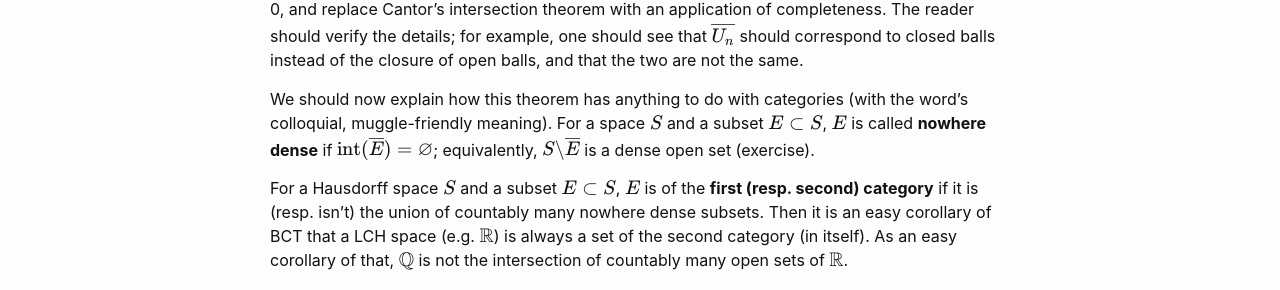
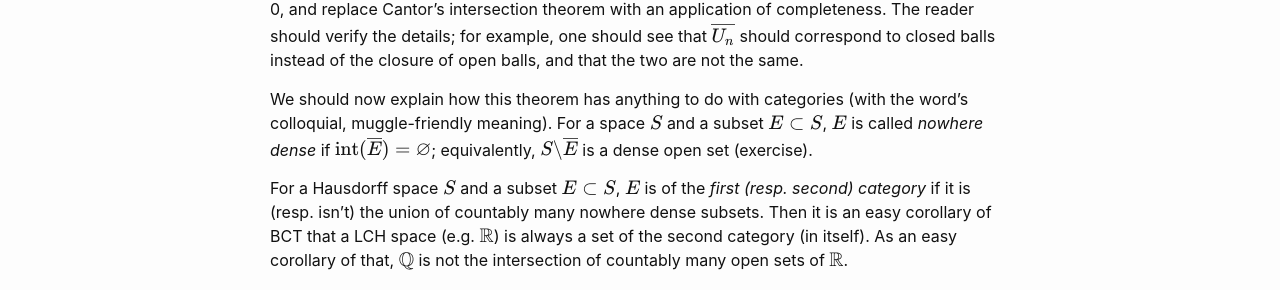
Before and after one commit to chry-santhemum/chry-santhemum.github.io, a Jekyll site: the page built from docs/_posts/2021-12-13-mat216.markdown, in a window 1280 px wide. Shown: the part 1395-1685 px from the top of the page. Built offline with Jekyll 4.4.1, drawn with Linux system fonts in a browser that asks for light colours; some of the changed text lies outside the part shown.

Commit message:
Update 2021-12-13-mat216.markdown

```diff
--- a/docs/_posts/2021-12-13-mat216.markdown
+++ b/docs/_posts/2021-12-13-mat216.markdown
@@ -125,17 +125,16 @@ We repeat this with $$U_2,U_3,\dots$$ (formally, we would use induction to find
 
 For complete pseudometric spaces, one would replace $$U_n$$ with open balls of radii converging to 0, and replace Cantor's intersection theorem with an application of completeness. The reader should verify the details; for example, one should see that $$\bar{U_n}$$ should correspond to closed balls instead of the closure of open balls, and that the two are not the same.
 
-We should now explain how this theorem has anything to do with categories (with the word's colloquial, muggle-friendly meaning). For a space $$S$$ and a subset $$E\subset S$$, $$E$$ is called **nowhere dense** if $$\operatorname{int}(\bar{E}) = \varnothing$$; equivalently, $$S\backslash\bar{E}$$ is a dense open set (exercise).
+We should now explain how this theorem has anything to do with categories (with the word's colloquial, muggle-friendly meaning). For a space $$S$$ and a subset $$E\subset S$$, $$E$$ is called *nowhere dense* if $$\operatorname{int}(\bar{E}) = \varnothing$$; equivalently, $$S\backslash\bar{E}$$ is a dense open set (exercise).
 
-For a Hausdorff space $$S$$ and a subset $$E\subset S$$, $$E$$ is of the **first (resp. second) category** if it is (resp. isn't) the union of countably many nowhere dense subsets. Then it is an easy corollary of BCT that a LCH space (e.g. $$\RR$$) is always a set of the second category (in itself). As an easy corollary of that, $$\QQ$$ is not the intersection of countably many open sets of $$\RR$$.
+For a Hausdorff space $$S$$ and a subset $$E\subset S$$, $$E$$ is of the *first (resp. second) category* if it is (resp. isn't) the union of countably many nowhere dense subsets. Then it is an easy corollary of BCT that a LCH space (e.g. $$\RR$$) is always a set of the second category (in itself). As an easy corollary of that, $$\QQ$$ is not the intersection of countably many open sets of $$\RR$$.
 
 
 We mention one striking application of BCT. It answers the following question: if a smooth function $$f: [0,1]\to \RR$$ satisfies that for any $$x\in [0,1]$$, there exists $$n$$ such that $$f^{(n)}(x) = 0$$, must $$f$$ be a polynomial?
 
 <details>
-  <summary>View solution</summary>
-
-Suppose $$f$$ is not a polynomial. Consider the union of all open intervals $$(a,b) \subset [0,1]$$ such that $$f|_{(a,b)}$$ is a polynomial. Let $$X$$ be the complement of this set. Then $$X$$ is a nonempty perfect set. Let $$S_n = \{x \in [0,1] \mid f^{(n)}(x) = 0\}$$, then each $$S_n$$ is closed, and the sets $$X\cap S_1, X\cap S_2, \dots$$ cover $$X$$. Because $$X$$ is LCH, we conclude one of $$X\cap S_n$$ is not nowhere dense, i.e. $$\bar{X\cap S_n} = X\cap S_n$$ contains $$X\cap (r,s)$$ for some open interval $$(r,s)$$. Since every point in $$X$$ is a limit point of $$X$$, we conclude $$f^m(x) = 0$$ for all $$x\in X\cap (r,s)$$ and $$m\ge n$$. On the other hand, consider any maximal interval in $$(R\backslash X)\cap (r,s)$$, and $$f^n(x)$$ must be zero on that interval as well. We conclude that $$f^n$$ is zero on $$(r,s)$$, so it is a polynomial on $$(r,s)$$. This contradicts the fact thst $$(r,s)\not\subset (R\backslash X)$$.
+<summary>View solution</summary>
+Suppose $f$ is not a polynomial. Consider the union of all open intervals $(a,b) \subset [0,1]$ such that $f|_{(a,b)}$ is a polynomial. Let $X$ be the complement of this set. Then $X$ is a nonempty perfect set. Let $S_n = \{x \in [0,1] \mid f^{(n)}(x) = 0\}$, then each $S_n$ is closed, and the sets $X\cap S_1, X\cap S_2, \dots$ cover $X$. Because $X$ is LCH, we conclude one of $X\cap S_n$ is not nowhere dense, i.e. $\bar{X\cap S_n} = X\cap S_n$ contains $X\cap (r,s)$ for some open interval $(r,s)$. Since every point in $X$ is a limit point of $X$, we conclude $f^m(x) = 0$ for all $x\in X\cap (r,s)$ and $m\ge n$. On the other hand, consider any maximal interval in $(R\backslash X)\cap (r,s)$, and $f^n(x)$ must be zero on that interval as well. We conclude that $f^n$ is zero on $(r,s)$, so it is a polynomial on $(r,s)$. This contradicts the fact thst $(r,s)\not\subset (R\backslash X)$.
 </details>
 
 
```
